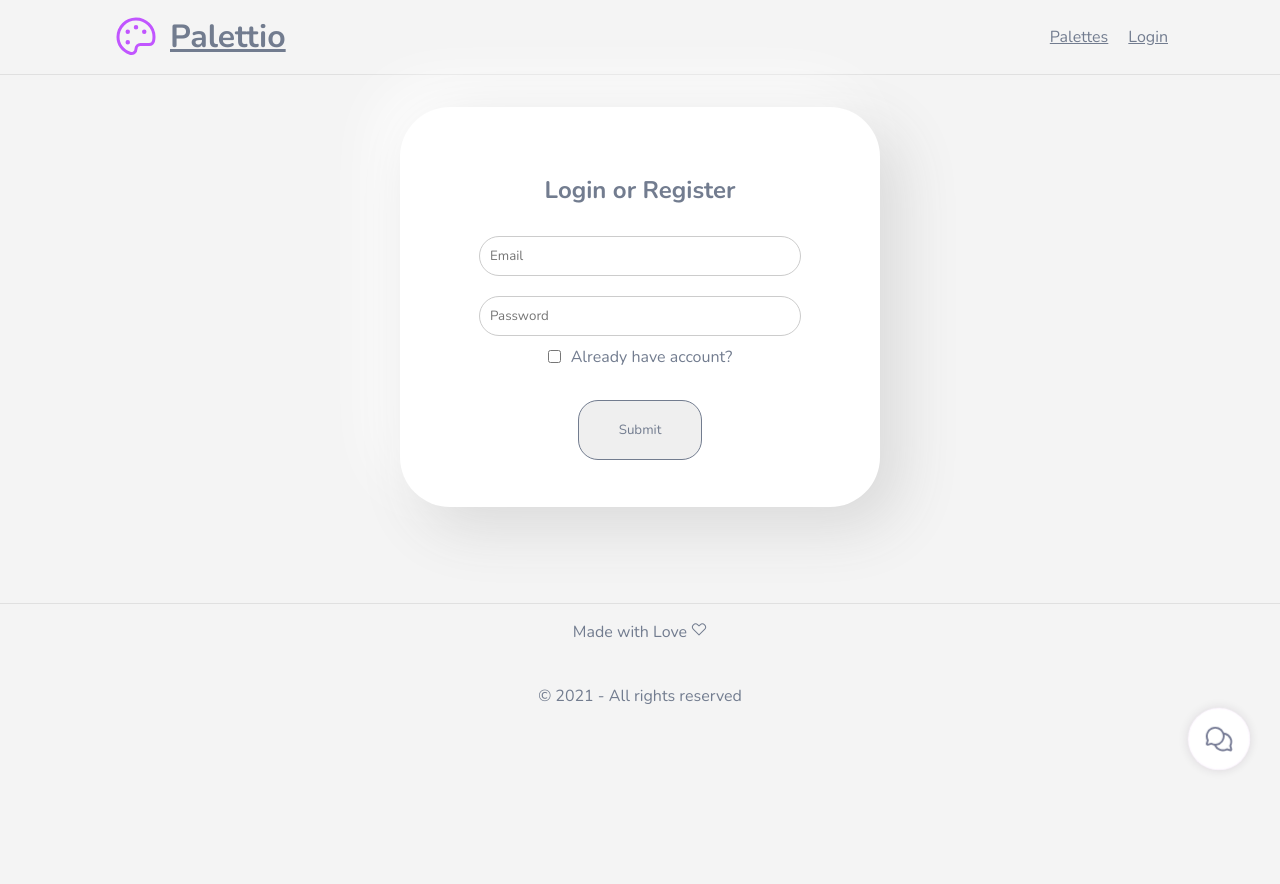
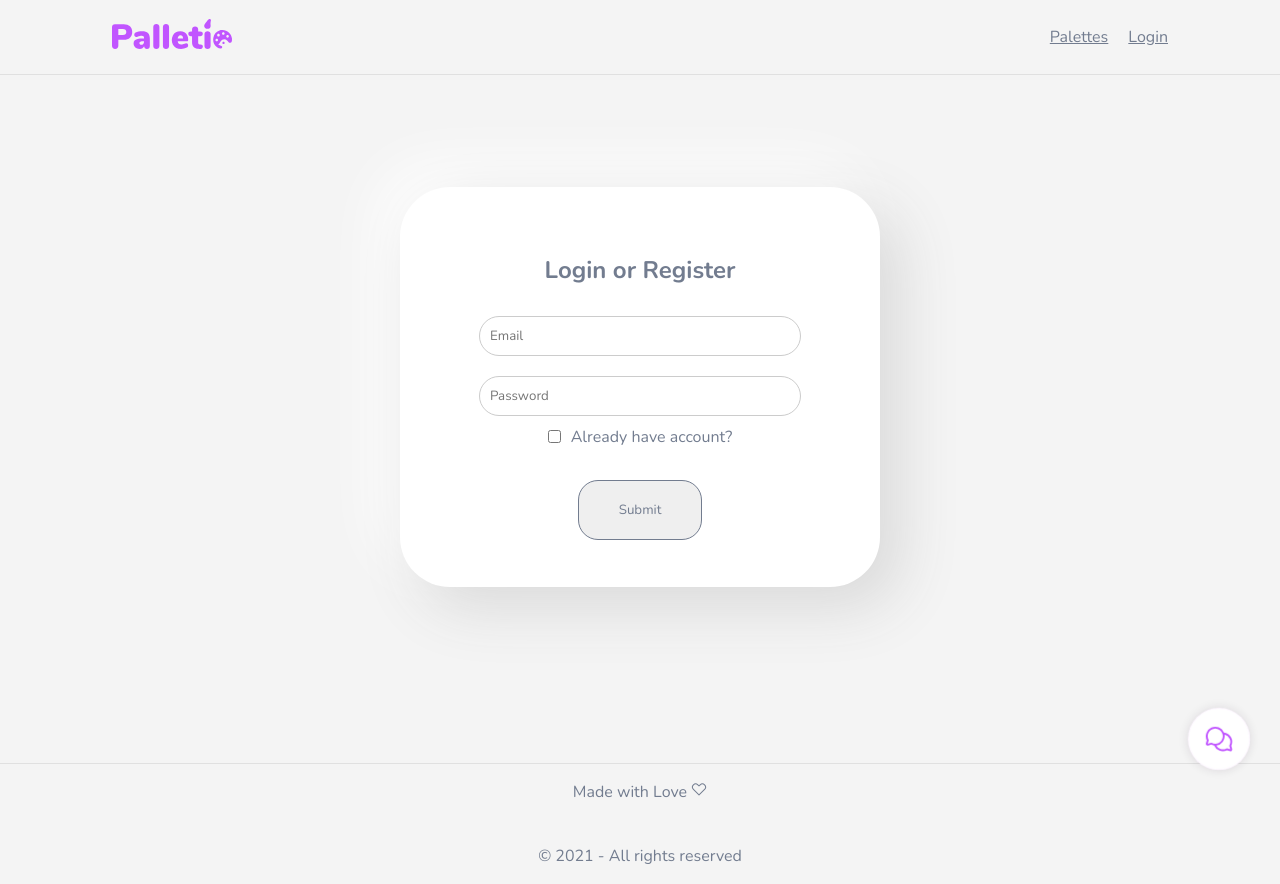
Before and after one commit to Junstant/React-Proyects, a React (Vite) app: page /login-register in a window 1280 px wide. Before the commit the page ends 800 px from the top, so only its background shows below. Built offline with nearby package versions, Linux system fonts and the light colour scheme.

Commit message:
some css minor changes

```diff
--- a/src/components/contactChat/ContactChat.css
+++ b/src/components/contactChat/ContactChat.css
@@ -95,7 +95,7 @@
   gap: 20px;
   flex-direction: column;
   overflow-y: scroll;
-  height: 100%;
+  height: 60%;
 }
 
 .recievedMSG {
--- a/src/components/header/Header.jsx
+++ b/src/components/header/Header.jsx
@@ -9,7 +9,7 @@ const Header = () => {
     const {actualUser, logOut} = useGlobalContext();
     return (
         <header className="header">
-        <Link to={"/"}><h1><Palette className="icon"></Palette>Palettio</h1></Link>
+        <Link to={"/"}><img src="../../../public/rsc.svg" className="icon"></img></Link>
         <menu className="menu">
             <li><Link to={"/"}>Palettes</Link></li>
             {actualUser.isAdmin ? <li><Link to="/admin">Create</Link></li> : null}
--- a/src/components/header/header.css
+++ b/src/components/header/header.css
@@ -16,23 +16,15 @@
 .menu li {
   list-style: none;
 }
-.header h1 {
-  display: flex;
-  align-items: center;
-  justify-content: flex-start;
-  gap: 10px;
-  line-height: 0px;
-  margin: 0px;
-}
-.header h1 .icon{
-  font-size: 3rem;
-  fill:var(--secondary);
+
+.header .icon{
+  width: 120px;
 }
 
 /* media queries */
 @media screen and (max-width: 700px) {
   .header {
-    padding: 0px;
+    padding: 0px 20px;
   }
 }
 @media screen and (max-width: 450px) {
--- a/src/components/liveChat/chat.css
+++ b/src/components/liveChat/chat.css
@@ -24,7 +24,7 @@
   height: 60px;
   box-shadow: 0 0 10px rgba(0, 0, 0, 0.1);
   transition: all 200ms ease-in;
-  color: var(--primary);
+  color: var(--secondary);
   background: white;
   animation: buttonSpark 4s;
   animation-delay: 2s;
@@ -34,8 +34,8 @@
 .bubble:hover {
   transform: scale(1.1);
   cursor: pointer;
-  border: 1px solid var(--primary);
-  color: var(--primary);
+  border: 1px solid var(--secondary);
+  color: var(--secondary);
 }
 
 .icon {
--- a/src/components/login-register/login-register.css
+++ b/src/components/login-register/login-register.css
@@ -11,6 +11,7 @@
   align-items: center;
   width: 100%;
   color: var(--primary);
+  height: 70vh;
 }
 .formLoginRegisterLR {
   display: flex;
```
Also changed, not shown: public/rsc.svg (added), 1 other file (tests, documents, lock files or other folders).
